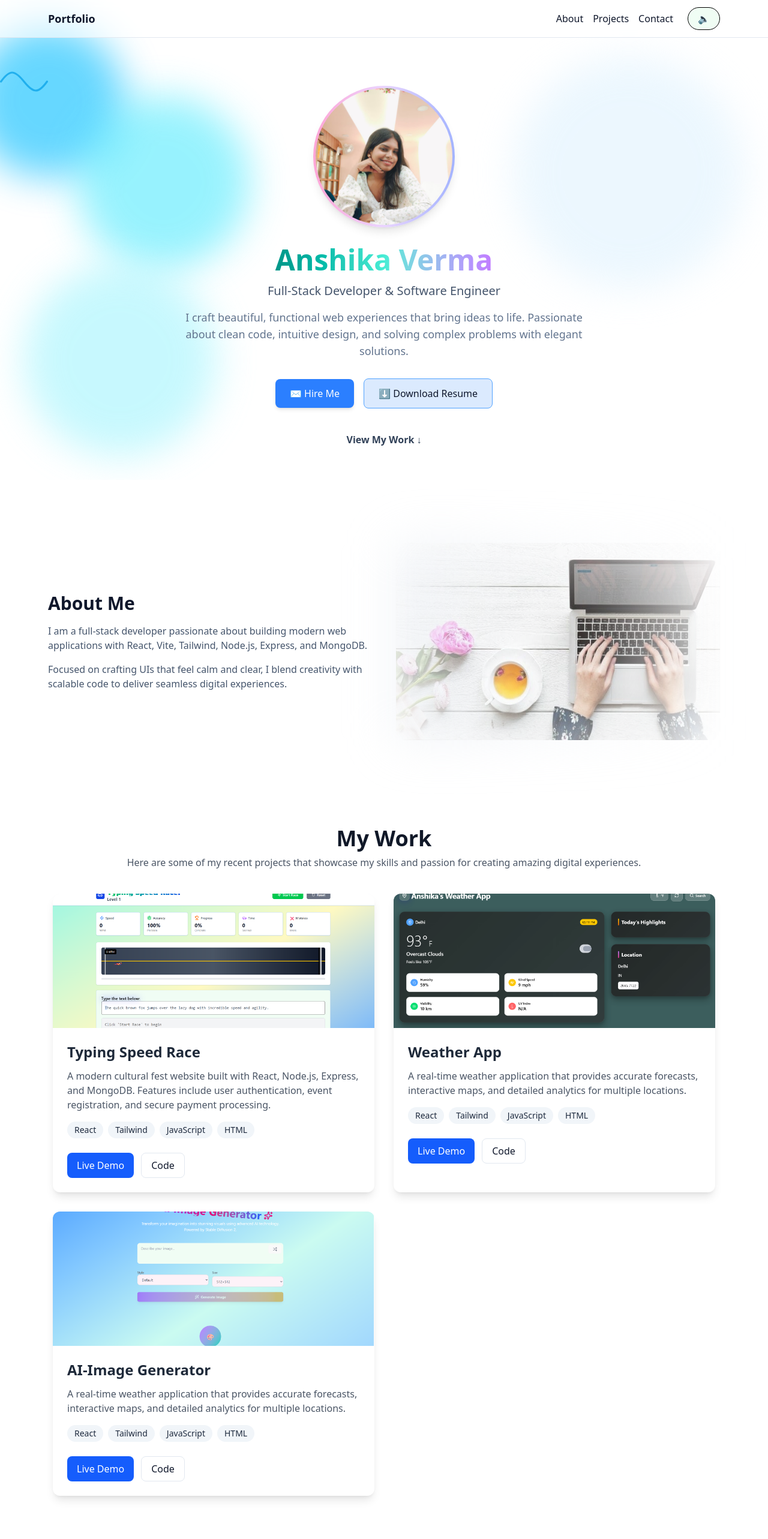
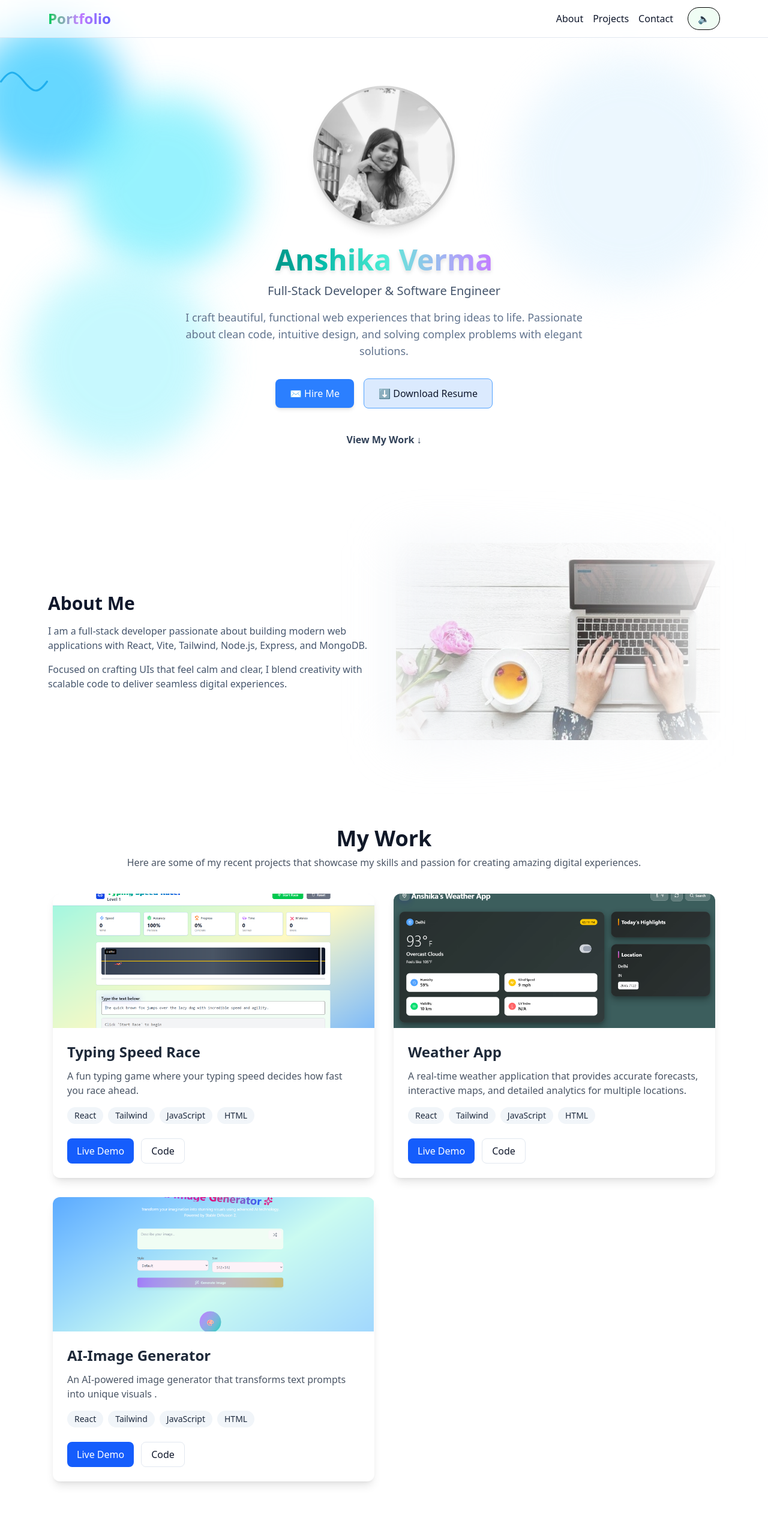
Before and after one commit to anshika2301/MyPortfolio, a React (Vite) app in the folder myportfolio/: page / in a window 1280 px wide. Shown: the top 2566 px of the page at 60% size. Built offline with nearby package versions, Linux system fonts and the light colour scheme.

Commit message:
final touches done

```diff
--- a/myportfolio/src/components/Hero.jsx
+++ b/myportfolio/src/components/Hero.jsx
@@ -10,11 +10,11 @@ const Hero = () => {
       <img
         src="pic.jpg" // ✅ replace with actual image
         alt="Avani Verma - Software Engineer"
-        className="w-46 h-46 md:w-59 md:h-59 p-1 bg-gradient-to-r from-pink-300 via-purple-200 to-indigo-300 rounded-full shadow-lg mb-6 object-cover"
+        className="w-46 h-46 md:w-59 md:h-59 p-1 hover:scale-105 hover:rotate-5 hover:grayscale-0 grayscale hover:shadow-2xl transition duration-600 bg-gradient-to-r from-pink-300 via-purple-200 to-indigo-300 rounded-full shadow-lg mb-6 object-cover"
       />
 
       {/* Name */}
-      <h1 className="text-4xl md:text-5xl font-extrabold leading-tight text-transparent bg-clip-text bg-gradient-to-r from-teal-600 via-teal-300 to-purple-400">
+      <h1 className="text-4xl md:text-5xl font-extrabold  hover:scale-105 drop-shadow-md leading-tight text-transparent bg-clip-text bg-gradient-to-r from-teal-600 via-teal-300 to-purple-400">
         Anshika Verma
       </h1>
 
--- a/myportfolio/src/components/Navbar.jsx
+++ b/myportfolio/src/components/Navbar.jsx
@@ -18,7 +18,7 @@ const Navbar = () => {
   return (
     <header className="sticky top-0 z-50 backdrop-blur bg-white/60 border-b border-slate-200">
       <nav className="max-w-6xl mx-auto px-4 py-3 flex items-center justify-between">
-        <a href="#hero" className="font-bold text-brand-700 text-lg">
+        <a href="#hero" className="font-bold  text-2xl bg-gradient-to-r from-green-500 via-purple-400 to-indigo-500 bg-clip-text text-transparent">
           Portfolio
         </a>
         <div className="flex items-center gap-4">
--- a/myportfolio/src/components/Projects.jsx
+++ b/myportfolio/src/components/Projects.jsx
@@ -4,7 +4,7 @@ const projects = [
   {
     title: "Typing Speed Race",
     description:
-      "A modern cultural fest website built with React, Node.js, Express, and MongoDB. Features include user authentication, event registration, and secure payment processing.",
+      "A fun typing game  where your typing speed decides how fast you race ahead.",
     image: "game.png", // put this in public/images/
     tech: ["React", "Tailwind", "JavaScript", "HTML"],
     demoLink: "https://speedtypingracer.netlify.app/",
@@ -22,7 +22,7 @@ const projects = [
   {
     title: " AI-Image Generator",
     description:
-      "A real-time weather application that provides accurate forecasts, interactive maps, and detailed analytics for multiple locations.",
+      "An AI-powered image generator that transforms text prompts into unique visuals .  ",
     image: "image-generator.png",
     tech: ["React", "Tailwind", "JavaScript", "HTML"],
     demoLink: "https://imagegeneratorbyanshika.netlify.app/",
```
